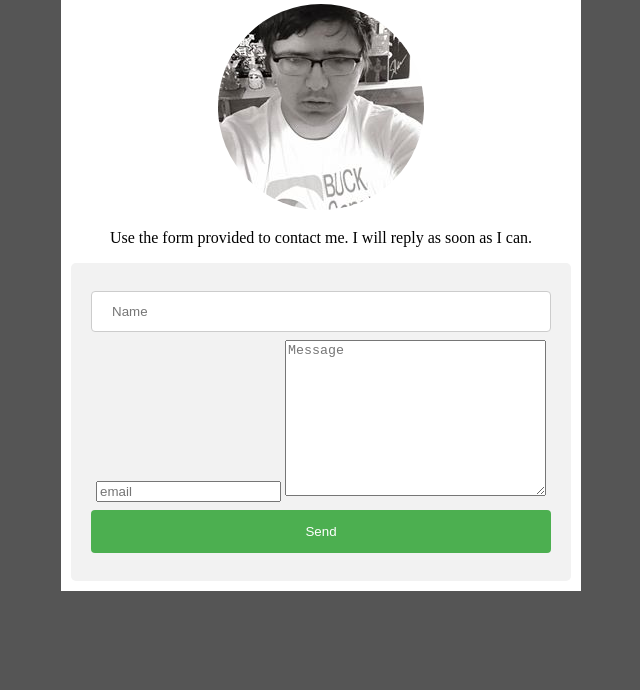
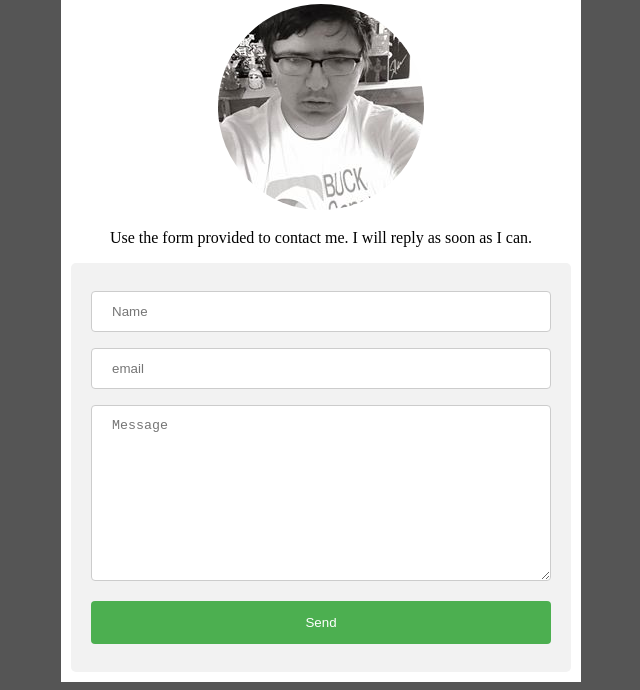
Before and after one commit to jdc20181/Portfolio, a plain HTML site: page contact.html in a window 1280 px wide. Shown: the part 143-833 px from the top of the page, without its empty margins (319-959 px from the left). Before the commit the page ends 800 px from the top, so only its background shows below. Drawn offline with Linux system fonts and the light colour scheme.

Commit message:
Update contact.html

```diff
--- a/contact.html
+++ b/contact.html
@@ -23,8 +23,8 @@
    <form action="https://formspree.io/jdc20181@gmail.com"
       method="POST">
     <input  placeholder="Name" type="text" name="name">
-    <input placeholder="email" type="email" name="_replyto">
-  <textarea placeholder="Message" rows="10" cols="30" name="message"></textarea>
+    <input placeholder="email" type="text" name="_replyto">
+  <textarea class="textarea" placeholder="Message" rows="10" cols="30" name="message"></textarea>
     <input  type="submit" value="Send">
 </form>
    </div>
```
